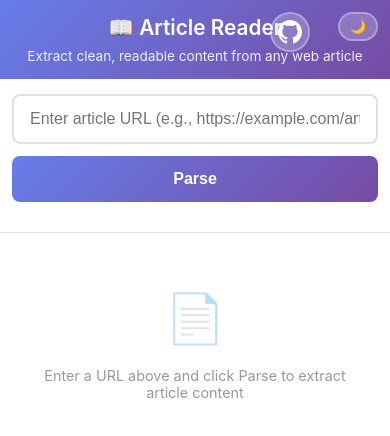
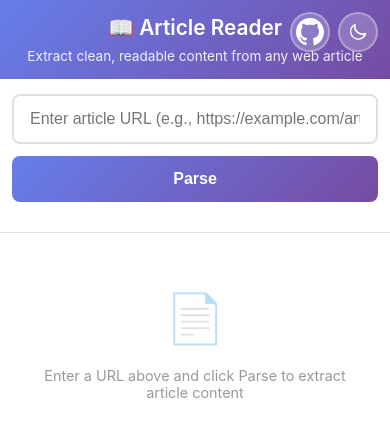
Before and after one commit to kovitz/article-parse-and-read, a website: page public/index.html in a window 390 px wide. Drawn offline with Linux system fonts and the light colour scheme.

Commit message:
polishing buttons

```diff
--- a/public/index.html
+++ b/public/index.html
@@ -49,11 +49,11 @@
         .github-link {
             position: absolute;
             top: 20px;
-            right: 100px;
+            right: 76px;
             background: rgba(255, 255, 255, 0.2);
             border: 2px solid rgba(255, 255, 255, 0.3);
             color: white;
-            padding: 8px 12px;
+            padding: 6px 6px;
             border-radius: 20px;
             cursor: pointer;
             transition: all 0.3s ease;
@@ -76,8 +76,8 @@
         }
 
         .github-icon {
-            width: 32px;
-            height: 32px;
+            width: 40px;
+            height: 40px;
             fill: white;
         }
 
@@ -88,14 +88,16 @@
             background: rgba(255, 255, 255, 0.2);
             border: 2px solid rgba(255, 255, 255, 0.3);
             color: white;
-            padding: 8px 16px;
+            padding: 0;
             border-radius: 20px;
             cursor: pointer;
-            font-size: 0.9rem;
+            font-size: 1.5rem;
             transition: all 0.3s ease;
             display: flex;
             align-items: center;
-            gap: 6px;
+            justify-content: center;
+            width: 48px;
+            height: 48px;
         }
 
         .theme-toggle:hover {
@@ -105,6 +107,12 @@
 
         .theme-toggle:active {
             transform: scale(0.95);
+        }
+
+        .theme-icon {
+            width: 24px;
+            height: 24px;
+            fill: white;
         }
 
         .input-section {
@@ -405,22 +413,29 @@
 
             .github-link {
                 top: 15px;
-                right: 90px;
+                right: 68px;
                 width: 44px;
                 height: 44px;
                 padding: 6px;
             }
 
             .github-icon {
-                width: 28px;
-                height: 28px;
+                width: 36px;
+                height: 36px;
             }
 
             .theme-toggle {
                 top: 15px;
                 right: 15px;
-                padding: 6px 12px;
-                font-size: 0.85rem;
+                padding: 0;
+                font-size: 1.3rem;
+                width: 44px;
+                height: 44px;
+            }
+
+            .theme-icon {
+                width: 22px;
+                height: 22px;
             }
 
             .input-section {
@@ -513,22 +528,29 @@
 
             .github-link {
                 top: 12px;
-                right: 80px;
+                right: 60px;
                 width: 40px;
                 height: 40px;
-                padding: 5px;
+                padding: 4px;
             }
 
             .github-icon {
-                width: 24px;
-                height: 24px;
+                width: 32px;
+                height: 32px;
             }
 
             .theme-toggle {
                 top: 12px;
                 right: 12px;
-                padding: 5px 10px;
-                font-size: 0.8rem;
+                padding: 0;
+                font-size: 1.2rem;
+                width: 40px;
+                height: 40px;
+            }
+
+            .theme-icon {
+                width: 20px;
+                height: 20px;
             }
         }
     </style>
@@ -542,7 +564,20 @@
                 </svg>
             </a>
             <button class="theme-toggle" id="themeToggle" aria-label="Toggle dark mode">
-                <span id="themeIcon">🌙</span>
+                <svg id="moonIcon" class="theme-icon" viewBox="0 0 24 24" fill="currentColor" style="display: block;">
+                    <path d="M21.64 13a1 1 0 0 0-1.05-.14 8.05 8.05 0 0 1-3.37.73 8.15 8.15 0 0 1-8.14-8.1 8.59 8.59 0 0 1 .25-2A1 1 0 0 0 8 2.36 10 10 0 1 0 22 14.05 1 1 0 0 0 21.64 13Zm-9.5 6.69A8.14 8.14 0 0 1 7.08 5.22v.27A10.15 10.15 0 0 0 17.22 15.63a9.79 9.79 0 0 0 2.1-.22A8.11 8.11 0 0 1 12.14 19.73Z"/>
+                </svg>
+                <svg id="sunIcon" class="theme-icon" viewBox="0 0 24 24" fill="none" stroke="currentColor" stroke-width="2" stroke-linecap="round" style="display: none;">
+                    <circle cx="12" cy="12" r="4" fill="currentColor"/>
+                    <line x1="12" y1="1" x2="12" y2="3"/>
+                    <line x1="12" y1="21" x2="12" y2="23"/>
+                    <line x1="4.22" y1="4.22" x2="5.64" y2="5.64"/>
+                    <line x1="18.36" y1="18.36" x2="19.78" y2="19.78"/>
+                    <line x1="1" y1="12" x2="3" y2="12"/>
+                    <line x1="21" y1="12" x2="23" y2="12"/>
+                    <line x1="4.22" y1="19.78" x2="5.64" y2="18.36"/>
+                    <line x1="18.36" y1="5.64" x2="19.78" y2="4.22"/>
+                </svg>
             </button>
             <h1>📖 Article Reader</h1>
             <p>Extract clean, readable content from any web article</p>
@@ -582,14 +617,16 @@
     <script>
         // Theme toggle functionality
         const themeToggle = document.getElementById('themeToggle');
-        const themeIcon = document.getElementById('themeIcon');
+        const moonIcon = document.getElementById('moonIcon');
+        const sunIcon = document.getElementById('sunIcon');
         const body = document.body;
 
         // Load saved theme preference or default to light mode
         const savedTheme = localStorage.getItem('theme') || 'light';
         if (savedTheme === 'dark') {
             body.classList.add('dark-mode');
-            themeIcon.textContent = '☀️';
+            moonIcon.style.display = 'none';
+            sunIcon.style.display = 'block';
         }
 
         // Toggle theme
@@ -597,10 +634,12 @@
             body.classList.toggle('dark-mode');
 
             if (body.classList.contains('dark-mode')) {
-                themeIcon.textContent = '☀️';
+                moonIcon.style.display = 'none';
+                sunIcon.style.display = 'block';
                 localStorage.setItem('theme', 'dark');
             } else {
-                themeIcon.textContent = '🌙';
+                moonIcon.style.display = 'block';
+                sunIcon.style.display = 'none';
                 localStorage.setItem('theme', 'light');
             }
         });
```
